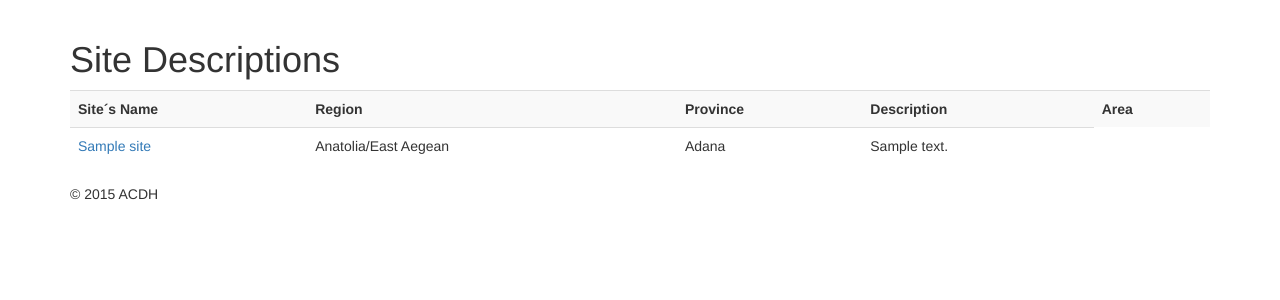
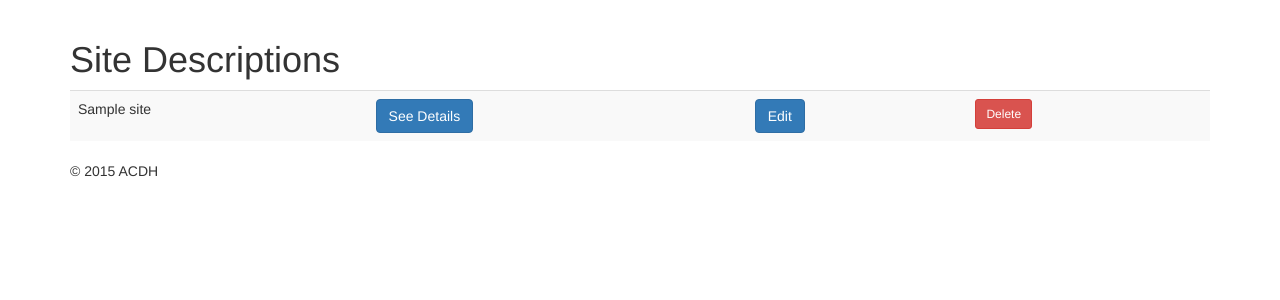
Before and after one commit to acdh-oeaw/defc-app, a Django app: page /webapp/sites/ in a window 1280 px wide. Shown: the part 52-352 px from the top of the page. Run offline with Django 3.2, Linux system fonts and the light colour scheme; tables that the repository leaves empty hold one stand-in row (values such as "Sample post"); some libraries are stand-ins or nearby versions.

Commit message:
added delete functionality and changed the sites.html logic

```diff
--- a/webapp/models.py
+++ b/webapp/models.py
@@ -13,6 +13,9 @@
 # PA: Changed fieldname type in class Finds to finds_type because type is a python keyword
 
 from __future__ import unicode_literals
+
+from django.core.urlresolvers import reverse
+from django.shortcuts import render, render_to_response, redirect
 
 from django.db import models
 
@@ -337,6 +340,9 @@ class Site(models.Model):
     def __unicode__(self):
         return self.name
 
+    def get_absolute_url(self):
+        return reverse('webapp:site_list')
+
 
 class Finds(models.Model):
     FINDS_TYPE_CHOICES = (
--- a/webapp/templates/webapp/site_form.html
+++ b/webapp/templates/webapp/site_form.html
@@ -4,6 +4,6 @@
     <table class="table table-striped">
         {{ form.as_table }}
     </table>
-    <input type="submit" value="Create" />
+    <input class="btn btn-primary" type="submit" value="Create" />
 </form>
 {% endblock content %}
--- a/webapp/templates/webapp/site_update_form.html
+++ b/webapp/templates/webapp/site_update_form.html
@@ -1,9 +1,11 @@
 {% extends "webapp/base.html" %}
 {% block content %}
-<form action="" method="post">{% csrf_token %}
+
+    <form action="" method="post">{% csrf_token %}
     <table class="table table-striped">
         {{ form.as_table }}
     </table>
-    <input type="submit" value="Create" />
+        <input class="btn btn-primary" type="submit" value="Edit" />
 </form>
+
 {% endblock content %}
--- a/webapp/templates/webapp/sites.html
+++ b/webapp/templates/webapp/sites.html
@@ -1,32 +1,31 @@
 {% extends "webapp/base.html" %}
 
-{% block Titel %}Peters Collection Registry{% endblock %}
+{% block Titel %}See Sites{% endblock %}
 
 {% block content %}
 
 <h1>Site Descriptions</h1>
 {% if site_list %}
 <table class="table table-striped">
-	<tr>
+<!--	<tr>
 		<th>Site´s Name</th>
-		<th>Region</th>
-		<th>Province</th>
-		<th>Description</th>
-		<th>Area</th>
-	</tr>
+		<th>See Details</th>
+		<th>Edit</th>
+		<th>Delete</th>
+	</tr>	-->
 	    {% for site in  site_list %}
 	 <tr>
 	 	<td>
-	 		<a href="/webapp/sites/update/{{ site.id_site }}">{{ site.name }}</a> <!-- Attention this is link is hard coded because the way with named linkes triggers some "reverse" error -->
+	 		{{ site.name }}
 	 	</td>
 	 	<td>
-	 		{{ site.region }}
+	 		<a class ="btn btn-primary" href="/webapp/sites/detail/{{ site.id_site }}"> See Details </a>
 	 	</td>
 	 	<td>
-	 		{{ site.province }}
+	 		<a class ="btn btn-primary" href="/webapp/sites/update/{{ site.id_site }}"> Edit </a>
 	 	</td>
 	 	<td>
-	 		{{ site.description }}
+	 		<a class ="btn btn-danger btn-sm" href="/webapp/sites/delete/{{ site.id_site }}"> Delete </a>
 	 	</td>
 	 </tr>
     {% endfor %}
--- a/webapp/urls.py
+++ b/webapp/urls.py
@@ -6,6 +6,8 @@ url(r'^sites/$', views.IndexView.as_view(), name='site_list'),
 url(r'^$', views.start_view, name="start"),
 url(r'^sites/create/$', views.SiteCreate.as_view(), name="site_create"),
 url(r'^sites/update/(?P<pk>[0-9]+)$', views.SiteUpdate.as_view(), name='site_update'),
+url(r'^sites/delete/(?P<pk>[0-9]+)$', views.SiteDelete.as_view(), name='site_delete'),
+url(r'^sites/detail/(?P<pk>[0-9]+)$', views.SiteDetail.as_view(), name='site_detail'),
 ]
 
 #some change for git
--- a/webapp/views.py
+++ b/webapp/views.py
@@ -1,6 +1,8 @@
-from django.shortcuts import render, render_to_response
+from django.shortcuts import render, render_to_response, redirect
 from django.views import generic
-from django.views.generic.edit import UpdateView, CreateView
+from django.views.generic.edit import UpdateView, CreateView, DeleteView
+from django.views.generic.detail import DetailView
+from django.core.urlresolvers import reverse, reverse_lazy
 from .models import Site
 
 #views for Site
@@ -10,11 +12,22 @@ class SiteCreate(CreateView):
 
 
 class SiteUpdate(UpdateView):
-		model = Site
-		fields = "__all__"
-		template_name_suffix = '_update_form'
+	model = Site
+	fields = "__all__"
+	template_name_suffix = '_update_form'
 
 #	<!--<a href="{% url 'webapp:site_update' %} {{ site.id_site }}">{{ site.name }}</a>--> creates an error
+
+class SiteDetail(DetailView):
+	model = Site
+	def get_context_data(self, **kwargs):
+		context = super(SiteDetail, self).get_context_data(**kwargs)
+		return context
+
+
+class SiteDelete(DeleteView):
+	model = Site
+	success_url = reverse_lazy('webapp:site_list')
 
 
 class IndexView(generic.ListView):
@@ -25,9 +38,5 @@ class IndexView(generic.ListView):
 		return Site.objects.order_by('name')
 
 
-
-
-
-
 def start_view(request):
 	return render_to_response('webapp/index.html')
```
Also changed, not shown: 3 other files.
